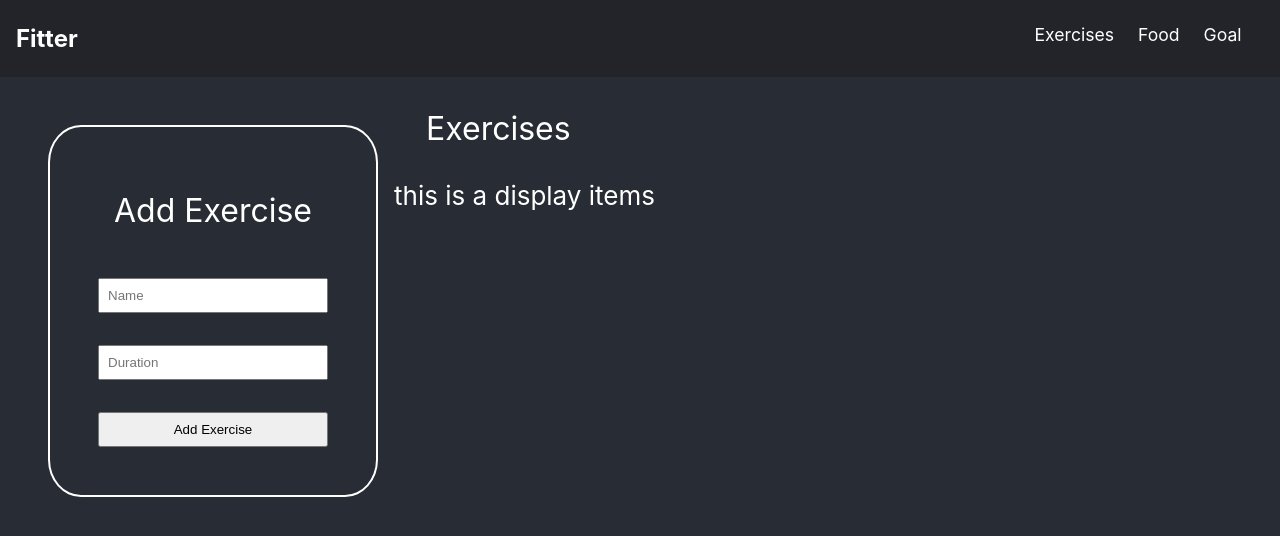
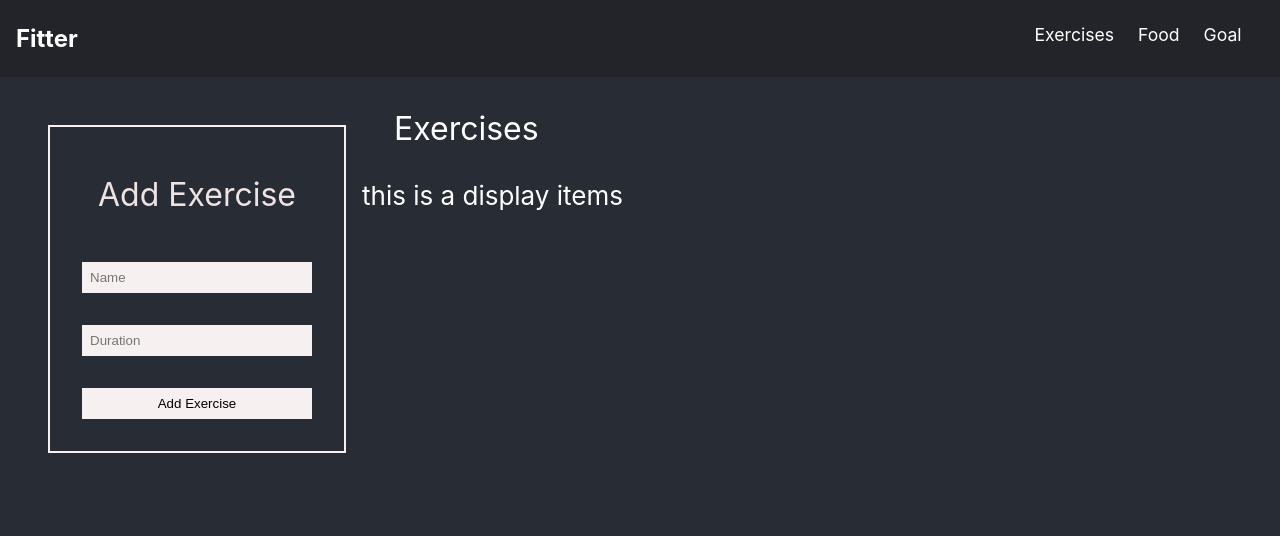
Before and after one commit to Jagadeesh-Jetti/Fitness-Tracker, a React (Create React App) app: page /exercises in a window 1280 px wide. Shown: the top 536 px of the page. Built offline with nearby package versions, Linux system fonts and the light colour scheme.

Commit message:
style: updated styles of exercises component

```diff
--- a/src/pages/Exercises/exercises.css
+++ b/src/pages/Exercises/exercises.css
@@ -1,5 +1,6 @@
 .exercises_main{
   display: flex;
+  flex-wrap: wrap;
   gap: 1rem;
 }
 
@@ -8,11 +9,12 @@
     flex-direction: column;
     flex-wrap: wrap;
     justify-content: space-around;
-    border: 2px solid white;
-    border-radius: 10%;
-    padding: 2rem;
+    border: 2px solid rgb(247, 240, 240);
+    /* border-radius: 10%; */
+    padding: 1rem;
     margin-left: 3rem;
     margin-top: 3rem;
+    color: rgb(238, 226, 226);
     /* width: 30%; */
   }
 
@@ -20,6 +22,13 @@
   /* width: 10rem; */
   margin: 1rem;
   padding: 0.5rem;
+  background-color: rgb(247, 240, 240) ;
+  color: black;
+  border: none;
+}
+
+.exercises_input_div button:hover{
+  cursor: pointer;
 }
 
 .page_header{
@@ -29,5 +38,42 @@
 }
 
 .exercises_display{
+  display: flex;
+  flex-wrap: wrap;
+  flex-direction: column;
   text-align: left;
+
 }
+
+.exercises_display_layout{
+  display: flex;
+  flex-wrap: wrap;
+
+}
+
+.exercise_display_child{
+  /* display: flex; */
+  gap: 1rem;
+  border: 1px solid black;
+  padding: 1rem;
+  margin: 1rem;
+  color: rgb(235, 238, 241);
+  position: relative;
+}
+
+.exercise_display_child:hover{
+  border: 1px solid white;
+}
+
+.exercise_content{
+  margin-right: 1rem;
+  /* background-color: wheat; */
+}
+.exercise_icon{
+  position: absolute;
+  top: 0.5rem;
+  right: 0.5rem;
+  /* margin-left: 2rem ; */
+  cursor: pointer;
+  font-size: 1rem;
+}
```
